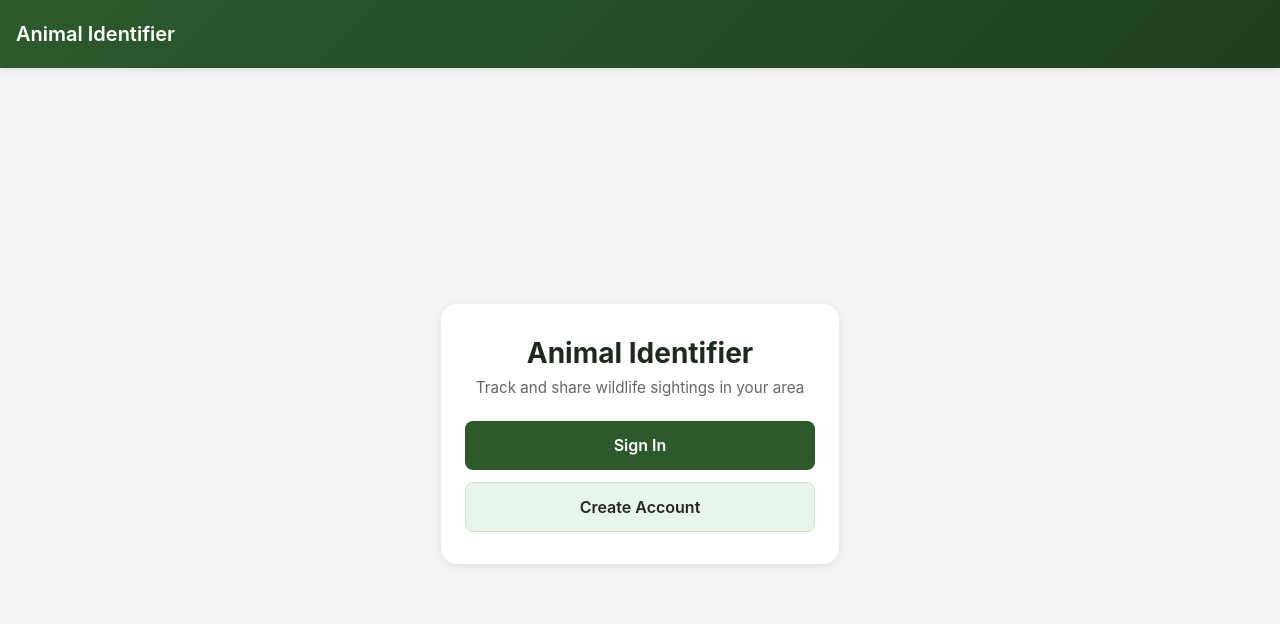
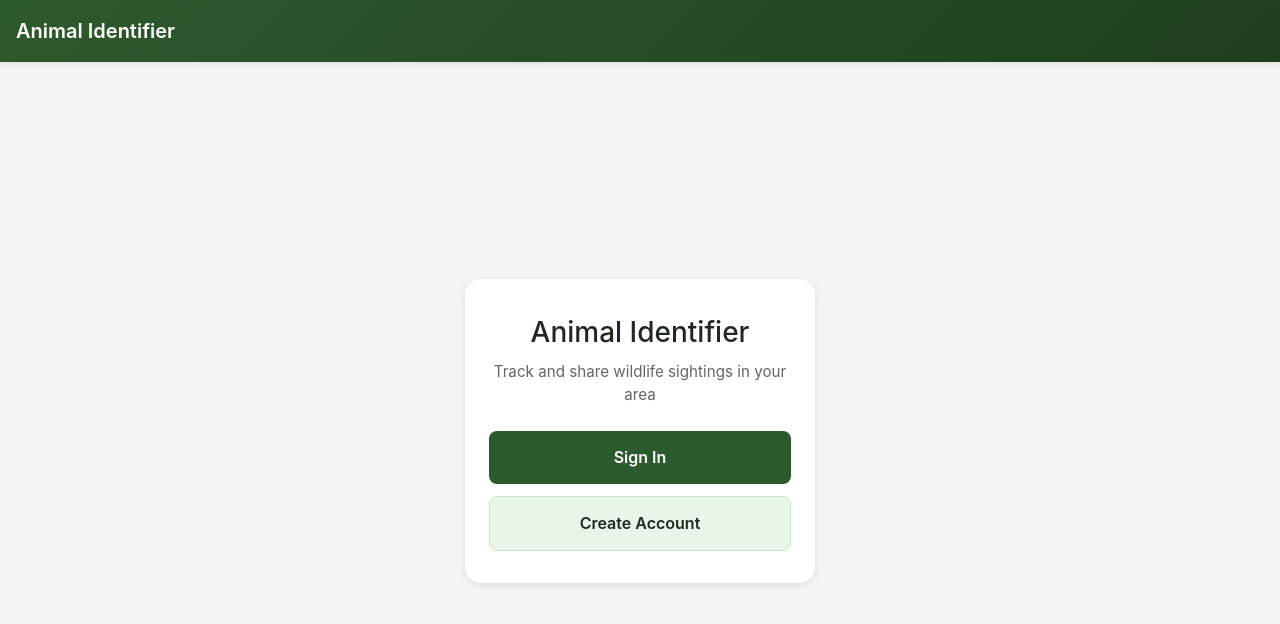
Before and after one commit to Animal-Nerds/animal-identifier, a SvelteKit app: page / in a window 1280 px wide. Shown: the top 624 px of the page. Built offline with nearby package versions, Linux system fonts and the light colour scheme.

Commit message:
this is the style guid and the mockups for the main pages

```diff
--- a/package.json
+++ b/package.json
@@ -39,8 +39,10 @@
 		"vitest": "^4.0.18"
 	},
 	"dependencies": {
+		"@tailwindcss/vite": "^4.2.1",
 		"dotenv": "^17.3.1",
 		"drizzle-orm": "^0.45.1",
-		"pg": "^8.20.0"
+		"pg": "^8.20.0",
+		"tailwindcss": "^4.2.1"
 	}
 }
--- /dev/null
+++ b/src/app.css
@@ -0,0 +1,205 @@
+@import 'tailwindcss';
+
+@custom-variant dark (&:is(.dark *));
+
+:root {
+  --font-size: 16px;
+  --background: #ffffff;
+  --foreground: oklch(0.145 0 0);
+  --card: #ffffff;
+  --card-foreground: oklch(0.145 0 0);
+  --popover: oklch(1 0 0);
+  --popover-foreground: oklch(0.145 0 0);
+  --primary: #030213;
+  --primary-foreground: oklch(1 0 0);
+  --secondary: oklch(0.95 0.0058 264.53);
+  --secondary-foreground: #030213;
+  --muted: #ececf0;
+  --muted-foreground: #717182;
+  --accent: #e9ebef;
+  --accent-foreground: #030213;
+  --destructive: #d4183d;
+  --destructive-foreground: #ffffff;
+  --border: rgba(0, 0, 0, 0.1);
+  --input: transparent;
+  --input-background: #f3f3f5;
+  --switch-background: #cbced4;
+  --font-weight-medium: 500;
+  --font-weight-normal: 400;
+  --ring: oklch(0.708 0 0);
+  --chart-1: oklch(0.646 0.222 41.116);
+  --chart-2: oklch(0.6 0.118 184.704);
+  --chart-3: oklch(0.398 0.07 227.392);
+  --chart-4: oklch(0.828 0.189 84.429);
+  --chart-5: oklch(0.769 0.188 70.08);
+  --radius: 0.625rem;
+  --sidebar: oklch(0.985 0 0);
+  --sidebar-foreground: oklch(0.145 0 0);
+  --sidebar-primary: #030213;
+  --sidebar-primary-foreground: oklch(0.985 0 0);
+  --sidebar-accent: oklch(0.97 0 0);
+  --sidebar-accent-foreground: oklch(0.205 0 0);
+  --sidebar-border: oklch(0.922 0 0);
+  --sidebar-ring: oklch(0.708 0 0);
+}
+
+.dark {
+  --background: oklch(0.145 0 0);
+  --foreground: oklch(0.985 0 0);
+  --card: oklch(0.145 0 0);
+  --card-foreground: oklch(0.985 0 0);
+  --popover: oklch(0.145 0 0);
+  --popover-foreground: oklch(0.985 0 0);
+  --primary: oklch(0.985 0 0);
+  --primary-foreground: oklch(0.205 0 0);
+  --secondary: oklch(0.269 0 0);
+  --secondary-foreground: oklch(0.985 0 0);
+  --muted: oklch(0.269 0 0);
+  --muted-foreground: oklch(0.708 0 0);
+  --accent: oklch(0.269 0 0);
+  --accent-foreground: oklch(0.985 0 0);
+  --destructive: oklch(0.396 0.141 25.723);
+  --destructive-foreground: oklch(0.637 0.237 25.331);
+  --border: oklch(0.269 0 0);
+  --input: oklch(0.269 0 0);
+  --ring: oklch(0.439 0 0);
+  --font-weight-medium: 500;
+  --font-weight-normal: 400;
+  --chart-1: oklch(0.488 0.243 264.376);
+  --chart-2: oklch(0.696 0.17 162.48);
+  --chart-3: oklch(0.769 0.188 70.08);
+  --chart-4: oklch(0.627 0.265 303.9);
+  --chart-5: oklch(0.645 0.246 16.439);
+  --sidebar: oklch(0.205 0 0);
+  --sidebar-foreground: oklch(0.985 0 0);
+  --sidebar-primary: oklch(0.488 0.243 264.376);
+  --sidebar-primary-foreground: oklch(0.985 0 0);
+  --sidebar-accent: oklch(0.269 0 0);
+  --sidebar-accent-foreground: oklch(0.985 0 0);
+  --sidebar-border: oklch(0.269 0 0);
+  --sidebar-ring: oklch(0.439 0 0);
+}
+
+@theme inline {
+  --color-background: var(--background);
+  --color-foreground: var(--foreground);
+  --color-card: var(--card);
+  --color-card-foreground: var(--card-foreground);
+  --color-popover: var(--popover);
+  --color-popover-foreground: var(--popover-foreground);
+  --color-primary: var(--primary);
+  --color-primary-foreground: var(--primary-foreground);
+  --color-secondary: var(--secondary);
+  --color-secondary-foreground: var(--secondary-foreground);
+  --color-muted: var(--muted);
+  --color-muted-foreground: var(--muted-foreground);
+  --color-accent: var(--accent);
+  --color-accent-foreground: var(--accent-foreground);
+  --color-destructive: var(--destructive);
+  --color-destructive-foreground: var(--destructive-foreground);
+  --color-border: var(--border);
+  --color-input: var(--input);
+  --color-input-background: var(--input-background);
+  --color-switch-background: var(--switch-background);
+  --color-ring: var(--ring);
+  --color-chart-1: var(--chart-1);
+  --color-chart-2: var(--chart-2);
+  --color-chart-3: var(--chart-3);
+  --color-chart-4: var(--chart-4);
+  --color-chart-5: var(--chart-5);
+  --radius-sm: calc(var(--radius) - 4px);
+  --radius-md: calc(var(--radius) - 2px);
+  --radius-lg: var(--radius);
+  --radius-xl: calc(var(--radius) + 4px);
+  --color-sidebar: var(--sidebar);
+  --color-sidebar-foreground: var(--sidebar-foreground);
+  --color-sidebar-primary: var(--sidebar-primary);
+  --color-sidebar-primary-foreground: var(--sidebar-primary-foreground);
+  --color-sidebar-accent: var(--sidebar-accent);
+  --color-sidebar-accent-foreground: var(--sidebar-accent-foreground);
+  --color-sidebar-border: var(--sidebar-border);
+  --color-sidebar-ring: var(--sidebar-ring);
+}
+
+@layer base {
+  * {
+    @apply border-border outline-ring/50;
+  }
+
+  body {
+    @apply bg-background text-foreground;
+    /* Prevent pull-to-refresh on mobile Safari */
+    overscroll-behavior-y: contain;
+    /* Better tap highlighting on mobile */
+    -webkit-tap-highlight-color: rgba(16, 185, 129, 0.1);
+  }
+
+  /**
+  * Default typography styles for HTML elements (h1-h4, p, label, button, input).
+  * These are in @layer base, so Tailwind utility classes (like text-sm, text-lg) automatically override them.
+  */
+
+  html {
+    font-size: var(--font-size);
+  }
+
+  h1 {
+    font-size: var(--text-2xl);
+    font-weight: var(--font-weight-medium);
+    line-height: 1.5;
+  }
+
+  h2 {
+    font-size: var(--text-xl);
+    font-weight: var(--font-weight-medium);
+    line-height: 1.5;
+  }
+
+  h3 {
+    font-size: var(--text-lg);
+    font-weight: var(--font-weight-medium);
+    line-height: 1.5;
+  }
+
+  h4 {
+    font-size: var(--text-base);
+    font-weight: var(--font-weight-medium);
+    line-height: 1.5;
+  }
+
+  label {
+    font-size: var(--text-base);
+    font-weight: var(--font-weight-medium);
+    line-height: 1.5;
+  }
+
+  button {
+    font-size: var(--text-base);
+    font-weight: var(--font-weight-medium);
+    line-height: 1.5;
+    /* Better touch feedback */
+    touch-action: manipulation;
+  }
+
+  input {
+    font-size: var(--text-base);
+    font-weight: var(--font-weight-normal);
+    line-height: 1.5;
+  }
+
+  /* Ensure text inputs don't zoom on mobile Safari */
+  input[type="text"],
+  input[type="email"],
+  input[type="password"],
+  input[type="number"],
+  textarea {
+    font-size: max(16px, 1em);
+  }
+
+  /* Better scrolling on mobile */
+  @media (max-width: 768px) {
+    body {
+      -webkit-overflow-scrolling: touch;
+    }
+  }
+}
--- a/src/routes/+layout.svelte
+++ b/src/routes/+layout.svelte
@@ -1,4 +1,5 @@
 <script lang="ts">
+	import '../app.css';
 	import { browser } from '$app/environment';
 	import { goto } from '$app/navigation';
 	import { page } from '$app/stores';
--- a/vite.config.ts
+++ b/vite.config.ts
@@ -1,6 +1,7 @@
 import { sveltekit } from '@sveltejs/kit/vite';
+import tailwindcss from '@tailwindcss/vite';
 import { defineConfig } from 'vite';
 
 export default defineConfig({
-	plugins: [sveltekit()]
+	plugins: [tailwindcss(), sveltekit()]
 });
```
Also changed, not shown: 11 other files (tests, documents, lock files or other folders).
